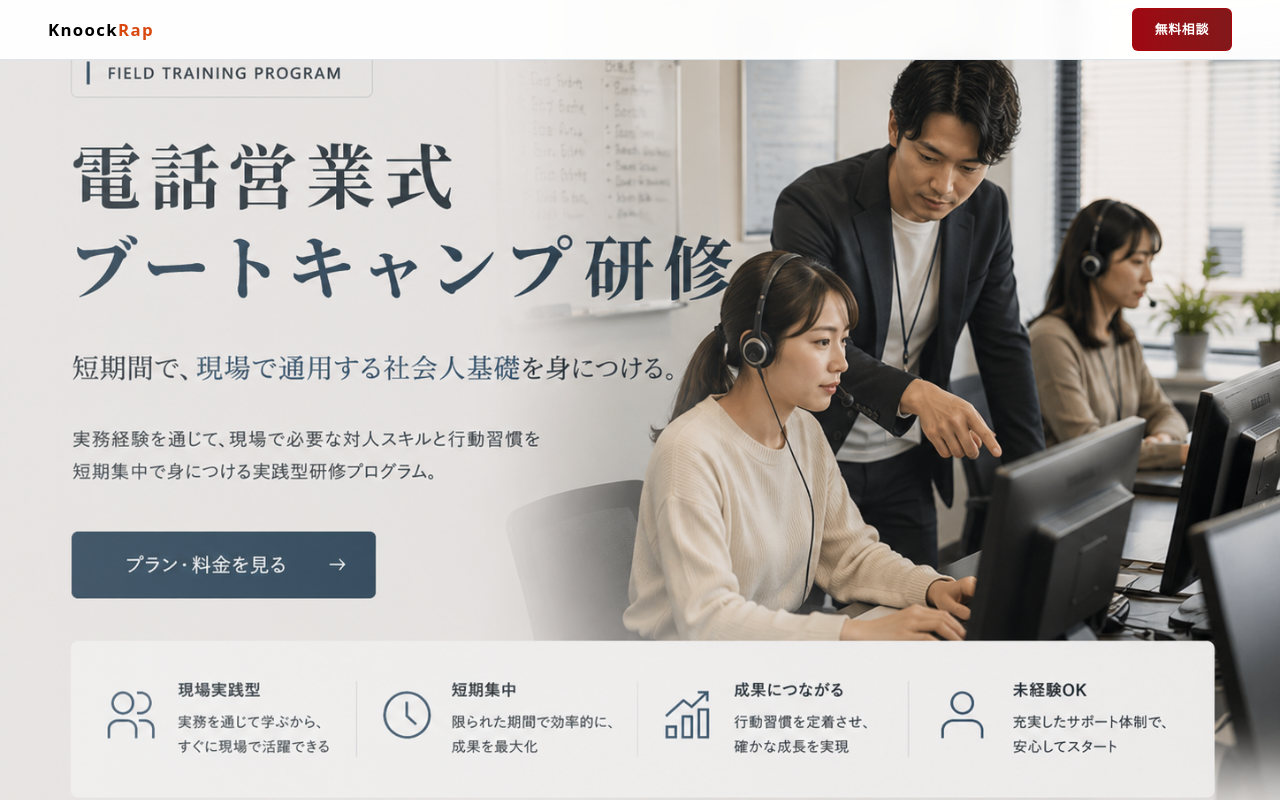
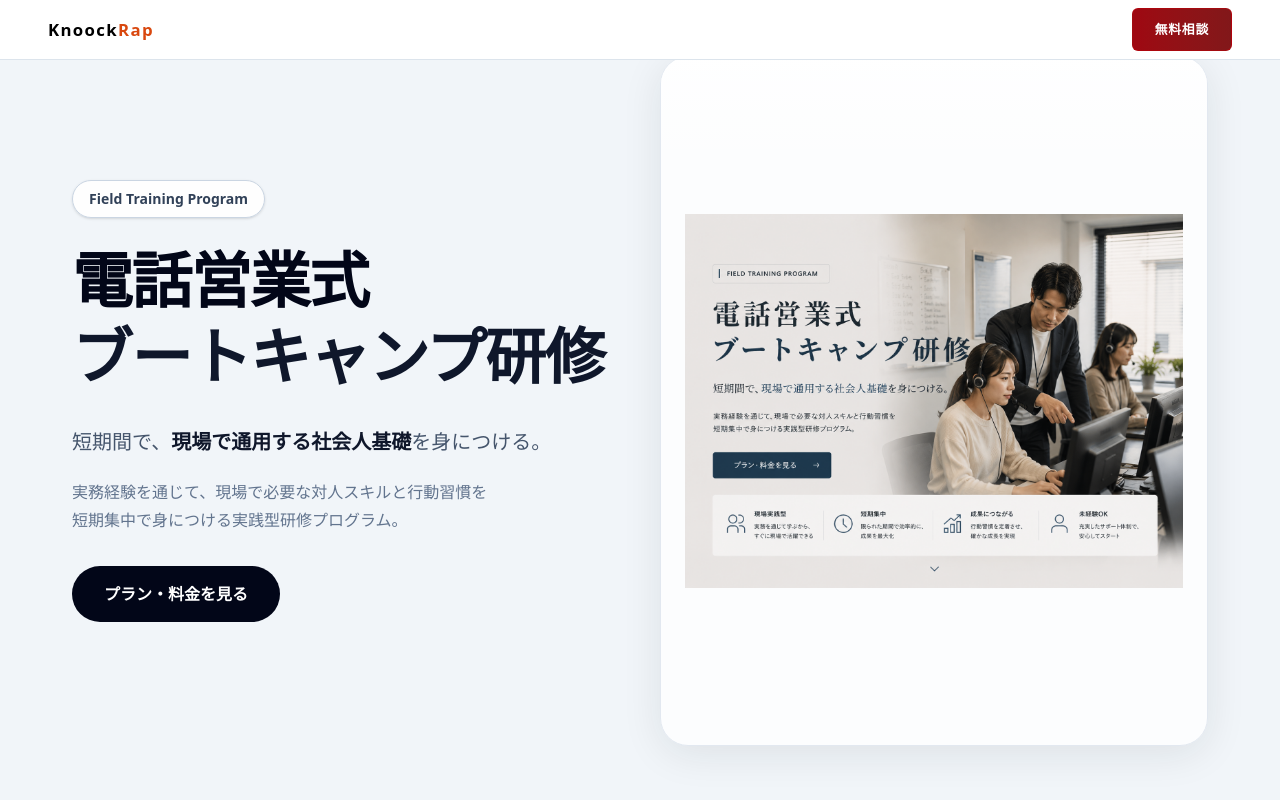
Before and after one commit to knockrap/knockrap-lp, a Next.js app: page / in a window 1280 px wide. Shown: the top 800 px of the page. Built offline with nearby package versions, Linux system fonts and the light colour scheme.

Commit message:
auto update

```diff
--- a/app/components/sections/Hero.tsx
+++ b/app/components/sections/Hero.tsx
@@ -1,20 +1,58 @@
 'use client'
 
 import Image from 'next/image'
+import Link from 'next/link'
 
 export function Hero() {
   return (
-    <section className="relative min-h-screen bg-slate-100 overflow-hidden">
-      <div className="absolute inset-0">
+    <section className="relative overflow-hidden bg-slate-100">
+      <div className="mx-auto flex min-h-[55vh] max-w-[1200px] flex-col gap-10 px-6 py-10 sm:px-8 md:min-h-[80vh] lg:flex-row lg:items-center lg:py-14">
+        <div className="flex-1">
+          <div className="mb-6 inline-flex items-center gap-3 rounded-full border border-slate-300 bg-white/90 px-4 py-2 text-sm font-semibold text-slate-700 shadow-sm">
+            Field Training Program
+          </div>
+
+          <h1 className="max-w-xl text-4xl font-semibold leading-tight tracking-tight text-slate-950 sm:text-5xl md:text-[3.8rem]">
+            電話営業式<br />
+            <span className="block text-slate-900">ブートキャンプ研修</span>
+          </h1>
+
+          <p className="mt-8 max-w-xl text-lg leading-relaxed text-slate-600 sm:text-xl">
+            短期間で、
+            <span className="font-semibold text-slate-900">現場で通用する社会人基礎</span>を身につける。
+          </p>
+
+          <p className="mt-5 max-w-xl text-base leading-7 text-slate-500">
+            実務経験を通じて、現場で必要な対人スキルと行動習慣を
+            <br className="hidden sm:block" />
+            短期集中で身につける実践型研修プログラム。
+          </p>
+
+          <div className="mt-8">
+            <Link
+              href="#program"
+              className="inline-flex items-center justify-center rounded-full bg-slate-950 px-8 py-4 text-base font-semibold text-white transition hover:bg-slate-800"
+            >
+              プラン・料金を見る
+            </Link>
+          </div>
+        </div>
+
+        <div className="flex-1">
+          <div className="relative mx-auto max-w-[700px] overflow-hidden rounded-[28px] border border-slate-200 bg-white/80 p-4 shadow-soft sm:p-6">
+            <div className="absolute inset-x-0 top-0 h-28 bg-gradient-to-b from-white/95 to-transparent pointer-events-none" />
+            <div className="relative h-[45vh] md:h-[55vh] lg:h-[80vh]">
               <Image
                 src="/images/hero-visual.jpg"
                 alt="コールセンター研修の現場イメージ"
                 fill
-          sizes="100vw"
-          className="object-cover object-[center_top] sm:object-center brightness-95 contrast-105"
+                sizes="(max-width: 640px) 100vw, 50vw"
+                className="object-contain object-center"
                 priority
               />
-        <div className="absolute inset-0 bg-gradient-to-r from-white/20 via-white/10 to-transparent" />
+            </div>
+          </div>
+        </div>
       </div>
     </section>
   )
--- a/app/components/sections/Pricing.tsx
+++ b/app/components/sections/Pricing.tsx
@@ -73,17 +73,17 @@ export function Pricing() {
               <div
                 className={`rounded-[16px] p-9 border-2 relative transition-all duration-300 ${
                   card.featured
-                    ? 'bg-gradient-to-b from-[#fff5f5] to-white border-red-600'
+                    ? 'bg-gradient-to-b from-slate-100 to-white border-slate-700'
                     : 'bg-white border-[var(--border)] hover:-translate-y-[4px] hover:shadow-soft'
                 }`}
               >
                 {card.badge && (
-                  <div className="absolute -top-[13px] left-1/2 -translate-x-1/2 bg-red-600 text-white text-[0.63rem] font-bold tracking-[0.12em] px-[18px] py-1 rounded-full whitespace-nowrap">
+                  <div className="absolute -top-[13px] left-1/2 -translate-x-1/2 bg-slate-950 text-white text-[0.63rem] font-bold tracking-[0.12em] px-[18px] py-1 rounded-full whitespace-nowrap">
                     {card.badge}
                   </div>
                 )}
 
-                <div className="text-[0.68rem] font-bold tracking-[0.3em] text-red-600 mb-1.5">
+                <div className="text-[0.68rem] font-bold tracking-[0.3em] text-slate-800 mb-1.5">
                   {card.plan}
                 </div>
                 <h3 className="font-serif text-[1.15rem] font-black text-[var(--ink)] mb-4.5">
@@ -99,11 +99,11 @@ export function Pricing() {
 
                 <div className="text-[0.65rem] text-[var(--muted)] mb-2">↓</div>
 
-                <div className="text-[0.7rem] text-[var(--orange)] font-bold mb-1">
+                <div className="text-[0.7rem] text-slate-700 font-bold mb-1">
                   モニター限定価格（税込）
                 </div>
 
-                <div className="font-display text-[2.4rem] font-black text-red-600 leading-none">
+                <div className="font-display text-[2.4rem] font-black text-slate-950 leading-none">
                   ¥{card.price.toLocaleString()}
                 </div>
 
@@ -112,7 +112,7 @@ export function Pricing() {
                 </div>
 
                 {card.original && (
-                  <div className="text-[0.78rem] font-bold text-[var(--orange)] mb-4.5">
+                  <div className="text-[0.78rem] font-bold text-slate-700 mb-4.5">
                     {Math.round((1 - card.price / card.original) * 100)}%OFF
                   </div>
                 )}
@@ -125,7 +125,7 @@ export function Pricing() {
                       key={i}
                       className="text-[0.78rem] text-[var(--body)] pl-4 relative leading-[1.6]"
                     >
-                      <span className="absolute left-0 text-red-600 font-bold">
+                      <span className="absolute left-0 text-slate-800 font-bold">
                         ✓
                       </span>
                       {item}
@@ -133,7 +133,7 @@ export function Pricing() {
                   ))}
                 </ul>
 
-                <div className="bg-[var(--orange-bg)] rounded-[8px] px-3.5 py-2.75 text-[0.76rem] text-[var(--orange)] font-bold flex gap-2 items-center">
+                <div className="bg-slate-100 rounded-[8px] px-3.5 py-2.75 text-[0.76rem] text-slate-900 font-bold flex gap-2 items-center">
                   🛡 辞退0円保証付き
                 </div>
               </div>
@@ -144,10 +144,10 @@ export function Pricing() {
         <Reveal>
           <div className="mt-11 bg-white rounded-[12px] px-6 py-5 border-[1.5px] border-[var(--border)] flex gap-6 flex-wrap">
             <div className="text-[0.82rem] text-[var(--body)]">
-              👥 2名以上同時：<strong className="text-red-600">10% OFF</strong>
+              👥 2名以上同時：<strong className="text-slate-900">10% OFF</strong>
             </div>
             <div className="text-[0.82rem] text-[var(--body)]">
-              👥👥 5名以上同時：<strong className="text-red-600">15% OFF</strong>
+              👥👥 5名以上同時：<strong className="text-slate-900">15% OFF</strong>
             </div>
           </div>
         </Reveal>
```
Lines whose indentation alone changed are shown as unchanged.
